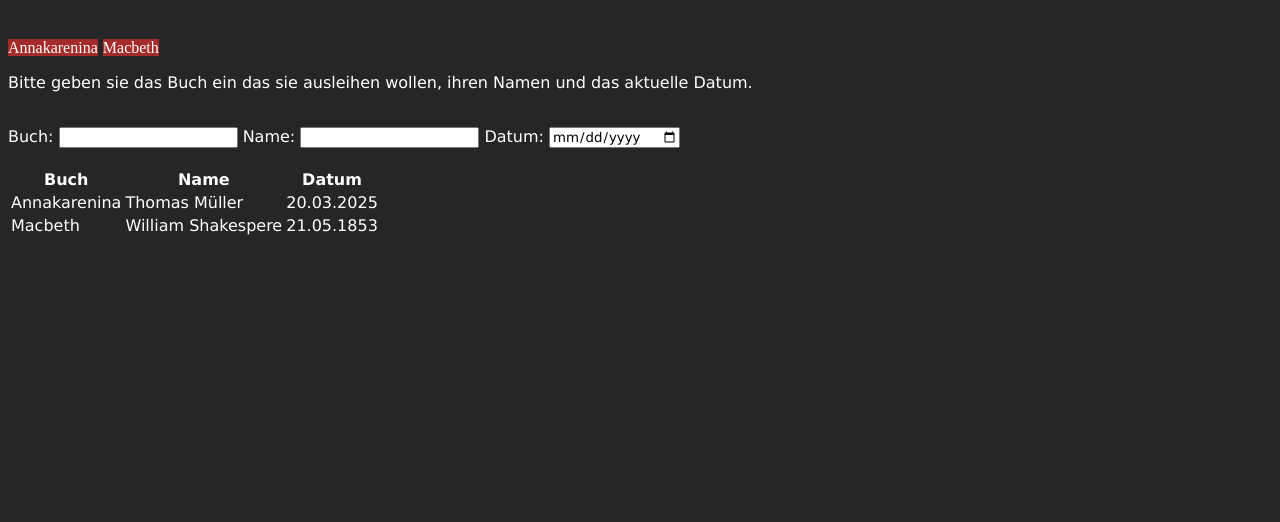
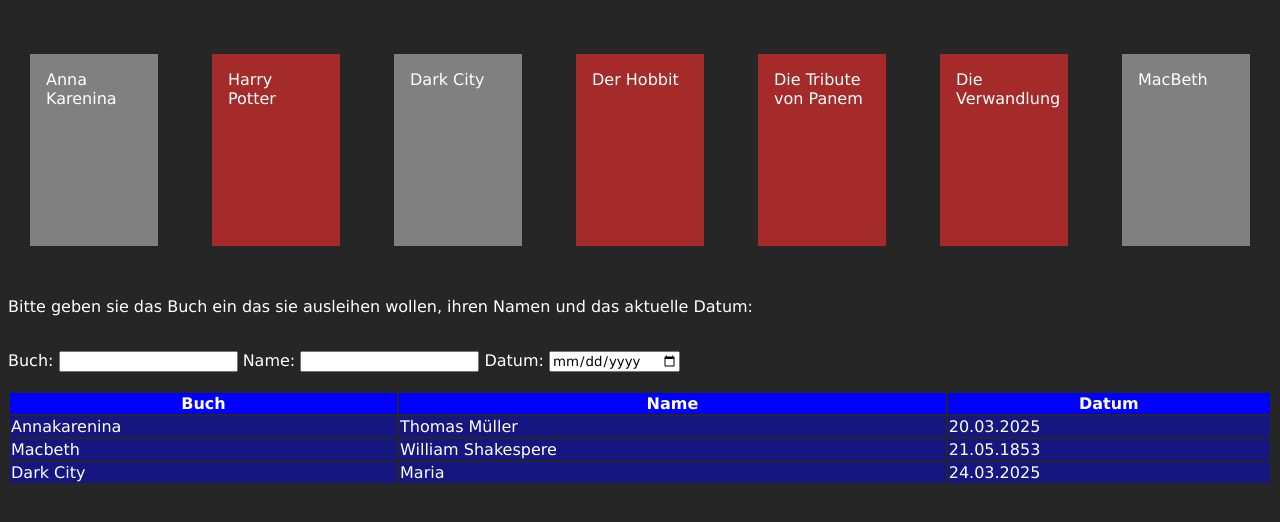
Before and after one commit to davidsen-l/Webentwicklung, a plain HTML site: page index.html in a window 1280 px wide. Shown: the part 62-584 px from the top of the page. Drawn offline with Linux system fonts and the light colour scheme.

Commit message:
Statische Website v2

```diff
--- a/index.html
+++ b/index.html
@@ -9,11 +9,18 @@
   <body>
     <h1>Ausleihliste</h1>
     <br/>
-    <a class="Buch">Annakarenina</a>
-    <a class="Buch">Macbeth</a>
+    <div class="Buch">
+      <p class="rentet">Anna Karenina</p>
+      <p>Harry Potter</p>
+      <p class="rentet">Dark City</p>
+      <p>Der Hobbit</p>
+      <p>Die Tribute von Panem</p>
+      <p>Die Verwandlung</p>
+      <p class="rentet">MacBeth</p>
+     </div>
     <br/>
     <p>Bitte geben sie das Buch ein das sie ausleihen wollen,
-       ihren Namen und das aktuelle Datum.
+       ihren Namen und das aktuelle Datum:
     </p>
     <br/>
     <form>
@@ -43,6 +50,11 @@
         <td>William Shakespere</td>
         <td>21.05.1853</td>
       </tr>
+      <tr>
+        <td>Dark City</td>
+        <td>Maria</td>
+        <td>24.03.2025</td>
+      </tr>
     </table>
   </body>
 </html>
--- a/style.css
+++ b/style.css
@@ -3,13 +3,32 @@
     font-family: 'Lucida Sans', 'Lucida Sans Regular', 'Lucida Grande', 'Lucida Sans Unicode',Verdana, sans-serif;
 }
 .Buch {
-    inline-size: auto;
+    display: flex;
+    flex-direction: row;
+    flex-wrap: nowrap;
+    justify-content: space-around;
     font-family: 'Times New Roman', Times, serif;
+    gap: 10px;
+}
+.Buch p{
     background-color: brown;
-    width: auto;
-    height: 500px;
+    padding: 1em;
+    height: 10em;
+    width: 6em;
+}
+.Buch p.rentet{
+    background-color: gray;
 }
 body {
     background: rgba(0, 0, 0, 0.85);
     color: rgb(255, 255, 255);
-  }
+}
+th{
+    background-color: blue;
+}
+td{
+    background-color: rgba(0, 0, 255, 0.418);
+}
+table{
+    width: 100%;
+}
```
